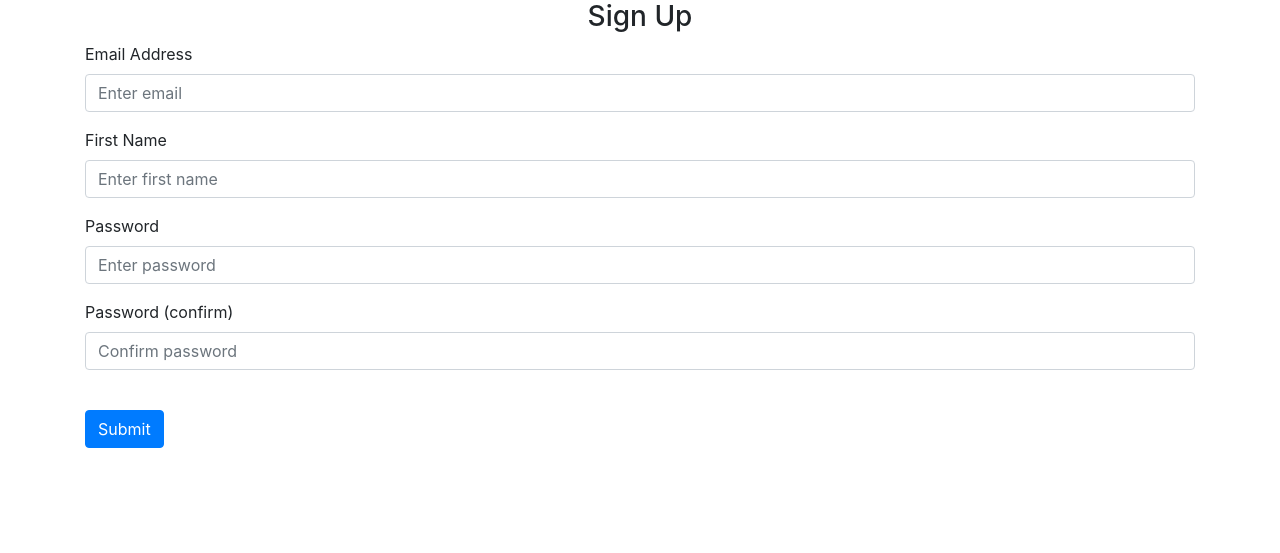
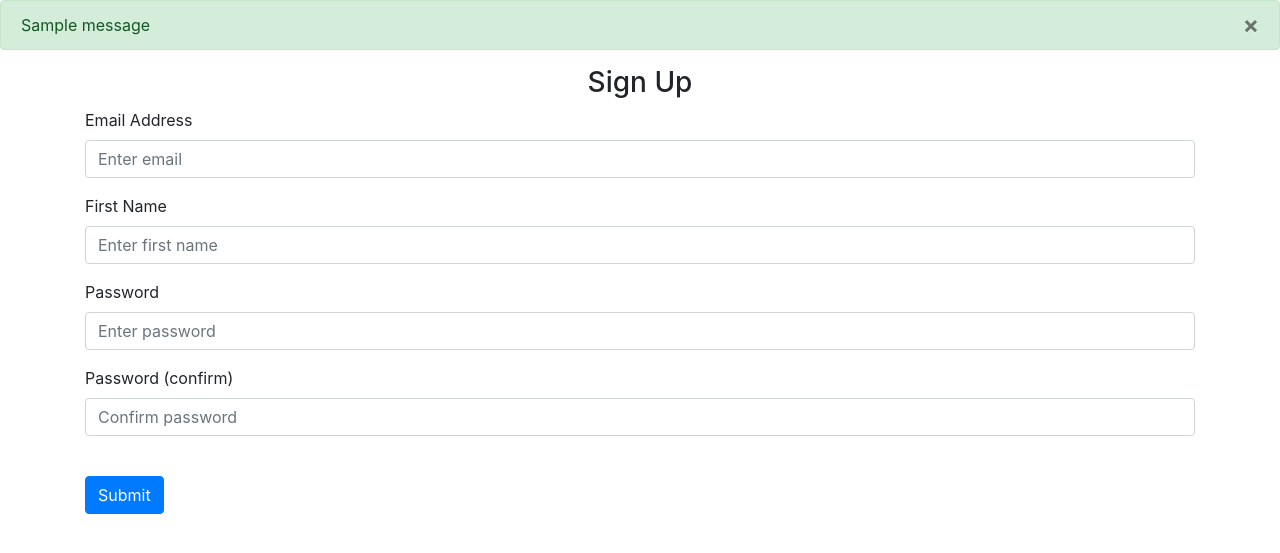
Before and after one commit to fabiane9258/flask_web_app, a Flask app: page /sign-up in a window 1280 px wide. Shown: the part 56-609 px from the top of the page. Run offline with Flask 3, Linux system fonts and the light colour scheme; one stand-in notice (Sample message) is shown; some libraries are stand-ins or nearby versions.

Commit message:
feat: implement user authentication with login and sign-up functionality, including form validation and flash messages and debugging

```diff
--- a/website/auth.py
+++ b/website/auth.py
@@ -1,15 +1,37 @@
-from flask import Blueprint, render_template
+from flask import Blueprint, render_template, request, flash, redirect, url_for
 
 auth = Blueprint ('auth', __name__)
 
-@auth.route('/login')
+@auth.route('/login', methods=['GET', 'POST'])
 def login():
+    data = request.form
+    print(data)
     return render_template("login.html")
 
 @auth.route('/logout')
 def logout():
     return "<p>Logout</p>"
 
-@auth.route('/sign-up')
+@auth.route('/sign-up', methods=['GET', 'POST'])
 def sign_up():
+    if request.method == 'POST':
+        email = request.form.get('email')
+        firstName = request.form.get('firstName')
+        password1 = request.form.get('password1')
+        password2 = request.form.get('password2')
+
+
+        if not email or len(email) < 4:
+            flash('Email must be greater than 3 characters.', category='error')
+        elif not firstName or len(firstName) < 2:
+            flash('First name must be greater than 1 character.', category='error')
+        elif not password1 or not password2 or password1 != password2:
+            flash('Passwords don\'t match.', category='error')
+        elif len(password1) < 7:
+            flash('Password must be at least 7 characters.', category='error')
+        else:
+            flash('Account created!', category='success')
+
+        return redirect(url_for('auth.sign_up'))
+
     return render_template("sign_up.html")
--- a/website/templates/base.html
+++ b/website/templates/base.html
@@ -34,6 +34,28 @@
         </div>
     </nav>
 
+  {% with messages = get_flashed_messages(with_categories=true) %}
+  {% if messages %}
+    {% for category, message in messages %}
+    {% if category == 'error' %}
+    <div class="alert alert-danger alter-dismissable fade show" role="alert">
+      {{ message }}
+      <button type="button" class="close" data-dismiss="alert">
+        <span aria-hidden="true">&times;</span>
+      </button>
+    </div>
+    {% else %}
+    <div class="alert alert-success alter-dismissable fade show" role="alert">
+      {{ message }}
+      <button type="button" class="close" data-dismiss="alert">
+        <span aria-hidden="true">&times;</span>
+      </button>
+    </div>
+    {% endif%}
+    {% endfor %}
+  {% endif %}
+  {% endwith %}
+
     <div class="container">
       {% block content %}
       {% endblock %}
--- a/website/templates/sign_up.html
+++ b/website/templates/sign_up.html
@@ -10,18 +10,18 @@
 
         <div class="form-group">
         <label for="firstName">First Name</label>
-        <input type="text" class="form-control" id="firstname" name="firstname" placeholder="Enter first name">
+        <input type="text" class="form-control" id="firstName" name="firstName" placeholder="Enter first name">
     </div>
 
         <div class="form-group">
         <label for="password1">Password</label>
-        <input type="password" class="form-control" id="password1" name="passward1" placeholder="Enter password">
+        <input type="password" class="form-control" id="password1" name="password1" placeholder="Enter password">
     </div>
 
 
         <div class="form-group">
         <label for="password2">Password (confirm)</label>
-        <input type="password" class="form-control" id="password2" name="passward2" placeholder="Confirm password">
+        <input type="password" class="form-control" id="password2" name="password2" placeholder="Confirm password">
     </div>
 
     <br>
```
